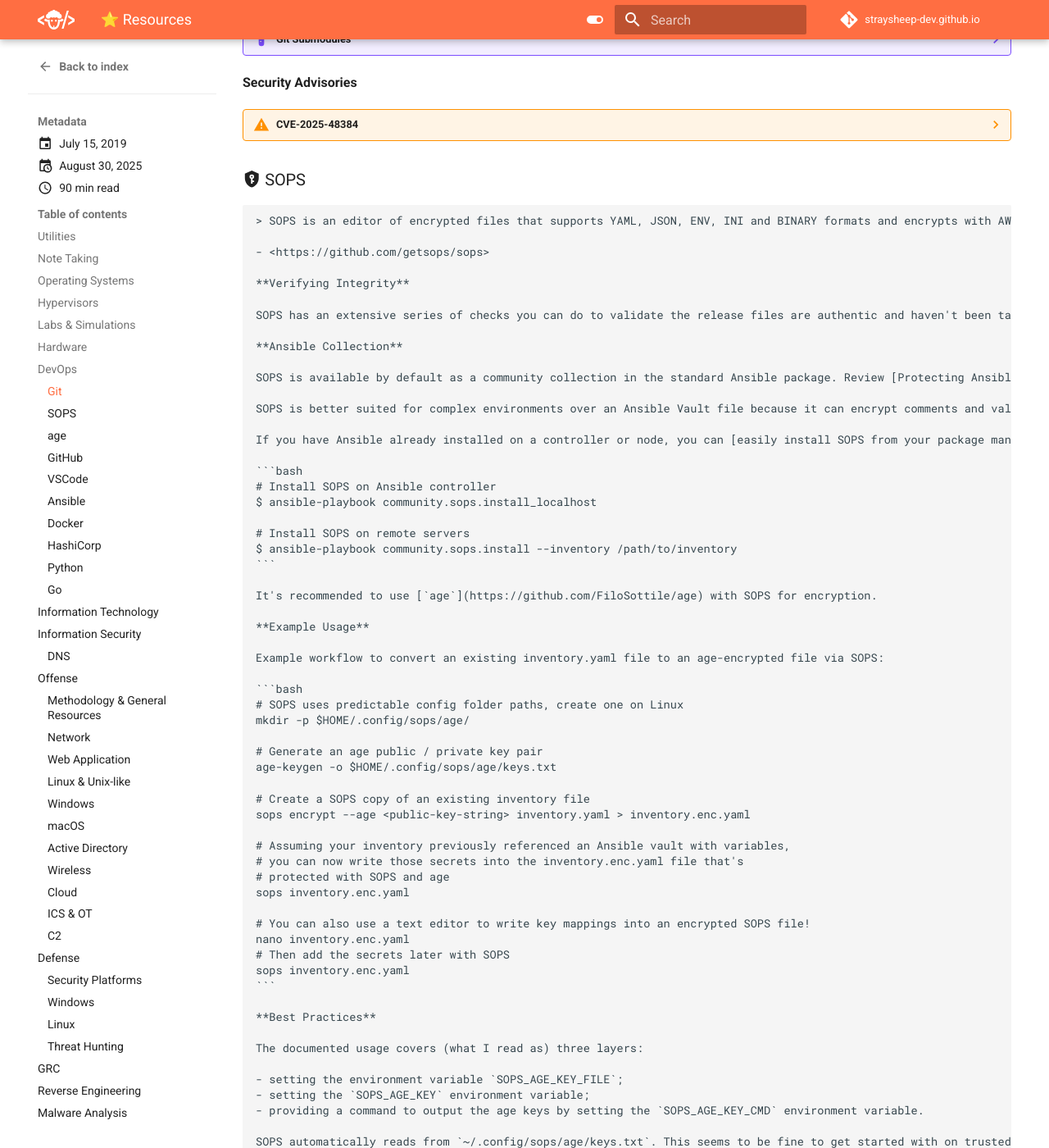
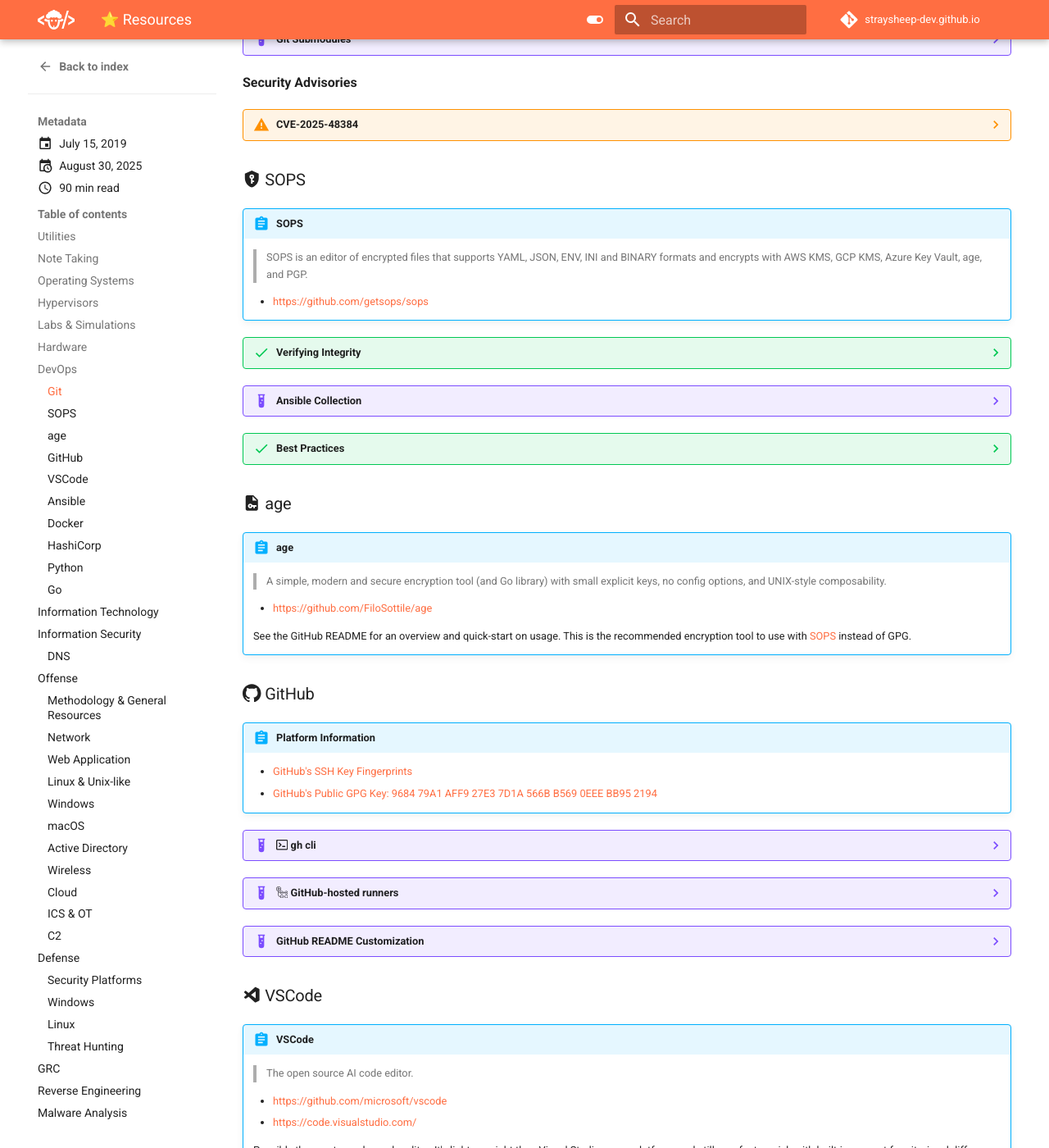
Before and after one commit to straysheep-dev/straysheep-dev.github.io, an MkDocs documentation site: the page built from docs/blog/posts/resources.md, in a window 1280 px wide and 1400 px high, scrolled down 6681 px. Shown: the whole window at 82% size. Built offline with MkDocs 1.6.1 and Material for MkDocs 9.7.7, drawn with Linux system fonts in a browser that asks for light colours; comment, search, counter and statistics services are not loaded; some of the changed lines change nothing that is shown; some of the changed text lies outside the part shown.

Commit message:
Update blog

````diff
--- a/docs/blog/posts/resources.md
+++ b/docs/blog/posts/resources.md
@@ -1246,15 +1246,17 @@
 
 ### :material-shield-key: SOPS
 
+!!! abstract "SOPS"
+
 	> SOPS is an editor of encrypted files that supports YAML, JSON, ENV, INI and BINARY formats and encrypts with AWS KMS, GCP KMS, Azure Key Vault, age, and PGP.
 
 	- <https://github.com/getsops/sops>
 
-	**Verifying Integrity**
+???	success "Verifying Integrity"
 
 	SOPS has an extensive series of checks you can do to validate the release files are authentic and haven't been tampered with. An SBOM is also provided with each release.
 
-	**Ansible Collection**
+??? example "Ansible Collection"
 
 	SOPS is available by default as a community collection in the standard Ansible package. Review [Protecting Ansible Secrets with SOPS](https://docs.ansible.com/projects/ansible/latest/collections/community/sops/docsite/guide.html) for a quick-start guide.
 
@@ -1297,7 +1299,7 @@
 	sops inventory.enc.yaml
 	```
 
-	**Best Practices**
+??? success "Best Practices"
 
 	The documented usage covers (what I read as) three layers:
 
@@ -1313,6 +1315,8 @@
 
 
 ### :material-file-key: age
+
+!!! abstract "age"
 
 	> A simple, modern and secure encryption tool (and Go library) with small explicit keys, no config options, and UNIX-style composability.
 
````
